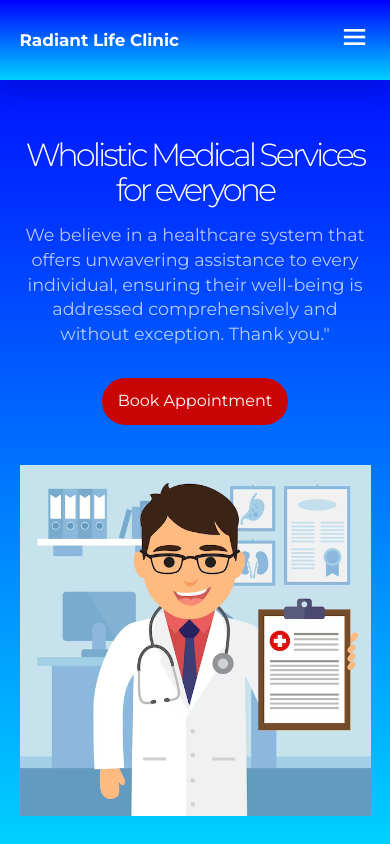
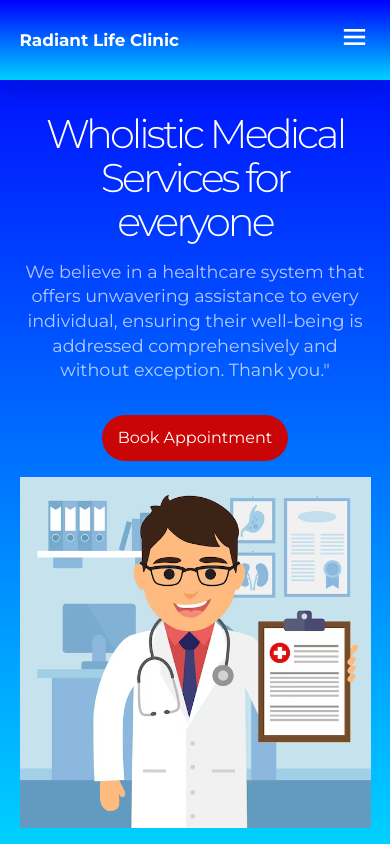
Before and after one commit to JAKE-AGBO/RadiantLifeClinic, a website built with Parcel: page Html/index.html in a window 390 px wide. Shown: the top 844 px of the page. Built offline with nearby package versions, Linux system fonts and the light colour scheme.

Commit message:
CONFIGURATINS

```diff
--- a/Partials/_header.scss
+++ b/Partials/_header.scss
@@ -43,7 +43,7 @@ header {
 
       .header__content {
         h1 {
-          font-size: 2rem;
+          font-size: 2.5rem;
         }
       }
     }
@@ -59,11 +59,13 @@ header {
     .container {
       grid-template-columns: 1fr;
       text-align: center;
+      justify-content: center; /* Adjusted to center items horizontally */
+      align-items: center; /* Adjusted to center items vertically */
+    }
 
-      .header__content {
-        margin: 0.8rem 0 1.5rem;
-        line-height: 1.4;
-      }
+    .header__content {
+      margin: 0; /* Remove margin to eliminate unwanted space */
+      line-height: 1.4;
     }
   }
 }
```
Also changed, not shown: css/services.min.css, css/style.min.css, 2 other files.
